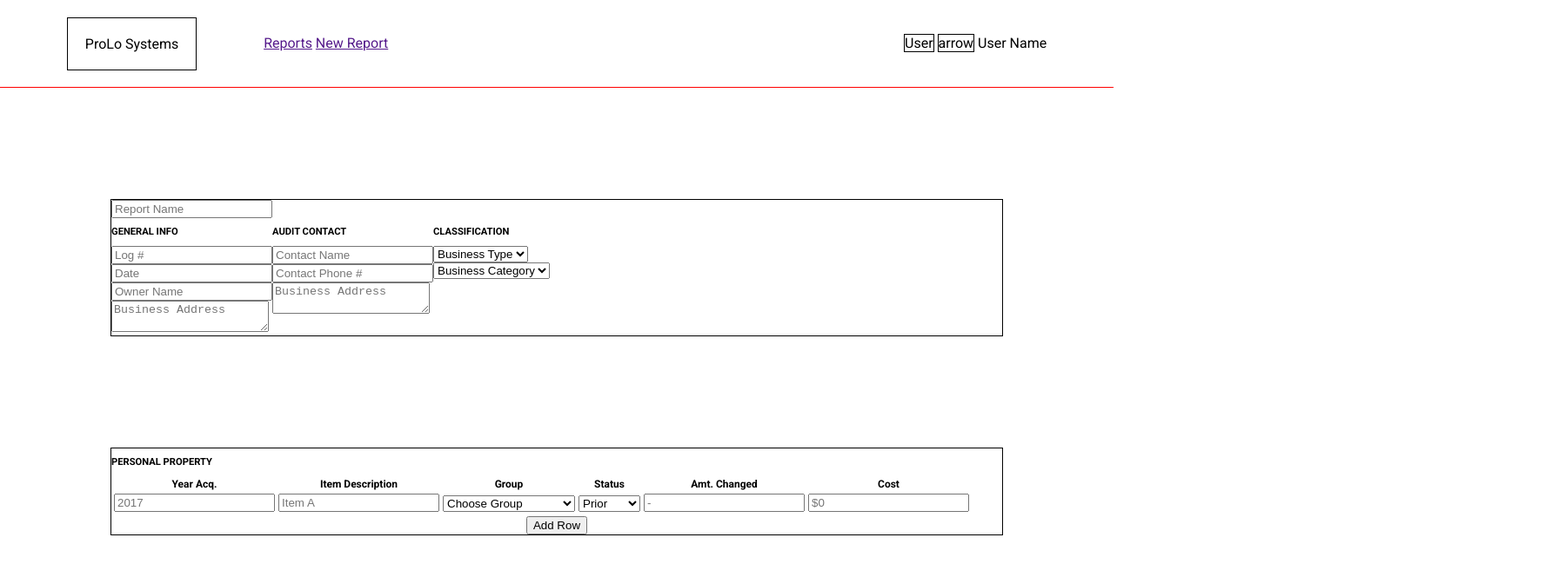
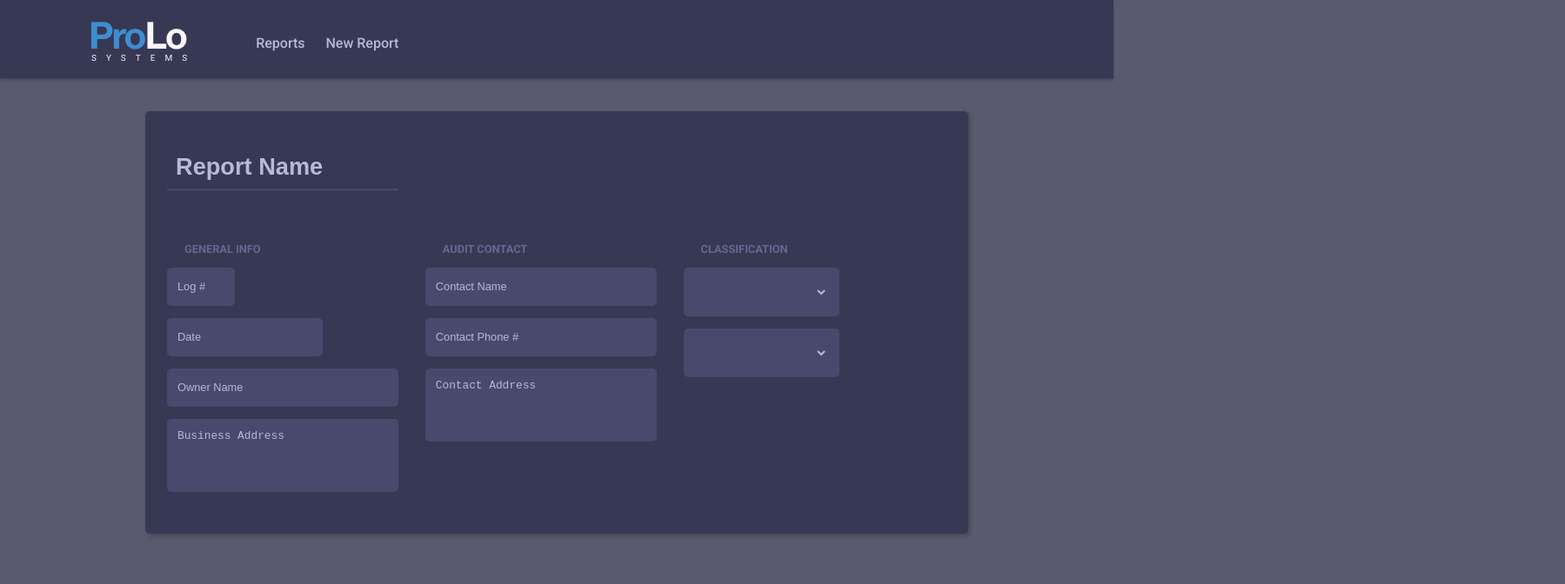
Before and after one commit to matthew-ia/prolo-systems, a plain HTML site: page src/index.html in a window 1280 px wide. Shown: the top 672 px of the page at 87% size, 1799 px wide, since content can reach past the window. Drawn offline with Linux system fonts and the light colour scheme.

Commit message:
Started CSS styles, still some bugs to work out

```diff
--- /dev/null
+++ b/src/css/Color Palette.css
@@ -0,0 +1,35 @@
+/* COLOR PALETTE */
+
+/* NOTE: do not use these css variables
+   just copy and paste the hex as needed. */
+
+:root {
+    /* Primary =========== */
+    /* =================== */
+    /* Darker */
+    --darker: #373853;
+    /* Dark */
+    --dark: #48496C;
+    /* Regular */
+    --regular: #666791;
+    /* Light */
+    --light: #B8B9D5;
+    /* Lighter */
+    --lighter: #FAF5FA;
+    /* Black */
+    --black: #323239;
+    /* Gray	*/
+    --gray: #595A6F;
+    /* Secondary ========= */
+    /* =================== */
+    /* Purple */
+    --purple: #827BCB;
+    /* Blue	*/
+    --blue: #3E8DD1;
+    /* Green */
+    --green: #3ED1AA;
+    /* Red */
+    --red: #F76644;
+    /* Yellow */
+    --yellow: #FFD41F;
+}
--- a/src/css/style.css
+++ b/src/css/style.css
@@ -1,22 +1,42 @@
-/* == Styles for ProLo Systems (Marathon Projects) */
+/* == Styles for ProLo Systems (Marathon Project) */
 
 html, body, ul, img {
     margin: 0;
     padding: 0;
+    color: #FAF5FA;
+}
+
+a {
+    color: #B8B9D5;
+    text-decoration: none;
+    font-weight: 500;
+    padding-right: 20px;
+    transition: 0.2s all ease-in-out;
+}
+
+a:hover {
+    color: #FAF5FA;
 }
 
 body {
     font-family: Roboto, Helvetica, Arial, sans-serif;
     font-size: 16px;
+    background-color: #595A6F;
 }
 
 h2 {
-    font-size: 0.7rem;
+    font-size: 0.8rem;
     text-transform: uppercase;
+    color: #666791;
 }
 
 th {
     font-size: 0.75rem;
+    text-align: left;
+}
+
+input::-webkit-input-placeholder, input, select, textarea {
+    font-size: 0.8rem;
 }
 
 #user-photo {
@@ -28,10 +48,12 @@ th {
 }
 
 #navbar {
-    position: relative;
-    height: 100px;
+    position: fixed;
+    top: 0;
+    height: 90px;
     width: 100%;
-    border-bottom: 1px solid red;
+    background-color: #373853;
+    box-shadow: 0px 2px 3px rgba(0, 0, 0, 0.25);
 }
 
 #nav-menu {
@@ -48,8 +70,8 @@ th {
     margin: 0;
     padding: 0;
     margin: auto;
-    padding-top: 20px;
-    padding-left: 6%;
+    padding-top: 14px;
+    padding-left: 8%;
 }
 
 #brand p {
@@ -72,8 +94,6 @@ th {
     display: inline;
 }
 
-#nav-menu li a {}
-
 #user-name {
     display: inline-block;
     margin: 0;
@@ -81,9 +101,11 @@ th {
 }
 
 .section {
-    border: 1px solid black;
-    width: 80%;
+    box-shadow: 2px 2px 5px rgba(0, 0, 0, 0.25);
+    width: 70%;
     margin: 10% auto;
+    background-color: #373853;
+    border-radius: 5px;
 }
 
 .section::after {
@@ -96,12 +118,182 @@ th {
     display: block;
 }
 
-.sub-section {
+#general h2 {
+    margin-bottom: 0;
+}
+
+#general, #affirmation {
+    padding: 25px;
+}
+
+#general .sub-section {
     float: left;
+    padding: 5px 14px;
+    width: 30%;
+}
+
+#general .sub-section:first-of-type {
+    padding-left: 0px;
 }
 
 .addRow {
     text-align: center;
 }
 
-.content-container {}
+#general input, #general select, #general textarea {
+    background-color: #48496C;
+    border: 2px solid #48496C;
+    margin: 14px 0px;
+    border-radius: 5px;
+    width: 90%;
+    height: 20px;
+    padding: 10px;
+}
+
+#general .select-container {
+    background-color: #48496C;
+    border: 2px solid #48496C;
+    margin: 14px 0px;
+    border-radius: 5px;
+}
+
+#general .sub-section:nth-of-type(3) {
+    width: 20%;
+}
+
+#general select {
+    width: 95%;
+}
+
+#general input[name="logNumber"] {
+    width: 20%;
+    margin: 14px 10px 0 0;
+    display: inline-block;
+}
+
+#general input[name="date"] {
+    width: 57.5%;
+    display: inline-block;
+    margin: 14px 0 0 0;
+}
+
+#general textarea {
+    resize: none;
+    margin-top: 0px;
+    height: 60px;
+}
+
+input:focus, select:focus, textarea:focus {
+    outline: none !important;
+    border-bottom: 2px solid #666791;
+    transition: all 0.2s ease-in-out;
+}
+
+#general input:focus, #general select:focus, #general textarea:focus {
+    border: 2px solid #666791 !important;
+}
+
+textarea::-webkit-input-placeholder {
+    color: #B8B9D5;
+}
+
+#general select {
+    color: #B8B9D5;
+}
+
+#general input::-webkit-input-placeholder {
+    color: #B8B9D5;
+}
+
+input, select {
+    background-color: #373853;
+    border: none;
+    border-bottom: 2px solid #373853;
+    color: #FAF5FA;
+}
+
+select {
+    color: #666791;
+    -moz-appearance: none;
+}
+
+input::-webkit-input-placeholder {
+    color: #666791;
+}
+
+#general input[name="reportName"] {
+    background-color: transparent;
+    /*border: 2px solid #373853;*/
+    /*box-shadow: 2px 0 0 0 #373853;*/
+    border-radius: 0 !important;
+    border-width: 0 0 2px 0;
+    border-bottom: 2px solid #48496C;
+    font-size: 1.7rem;
+    height: 30px;
+    width: 27.5%;
+    font-weight: bold;
+}
+
+#general input[name="reportName"]::-webkit-input-placeholder {
+    font-size: 1.7rem;
+    font-weight: bold;
+}
+
+#general input[name="reportName"]:focus {
+    outline: none !important;
+    border: none !important;
+    border-bottom: 2px solid #666791 !important;
+    transition: all 0.2s ease-in-out;
+}
+
+:not(#general) .section h2 {
+    padding: 30px 0 0 20px;
+}
+
+table {
+    border-collapse: collapse;
+    width: 100%;
+    table-layout: fixed;
+}
+
+thead tr {
+    height: 40px;
+    background-color: #48496C;
+}
+
+thead tr th:first-of-type {
+    padding-left: 20px;
+}
+
+tbody tr td:first-child {
+    padding-left: 20px;
+}
+
+#personal th, #personal td input {
+    min-width: calc(100%/6);
+}
+
+#vehicles th, #vehicles td {
+    width: calc(100%/9);
+}
+
+.addRow {
+    height: 40px;
+    border-top: 1px solid #666791;
+    padding: 10px;
+}
+
+button {
+    background-color: #666791;
+    border: none;
+    padding: 10px;
+    color: #FAF5FA;
+}
+
+#affirmation input {
+    margin-left: 40px;
+}
+
+#affirmation button {
+    margin: 20px 0 0 20px;
+}
--- a/src/index.html
+++ b/src/index.html
@@ -3,10 +3,7 @@ Team: The Boys that are Back in Town (BoBaT)
 
 Authors: Matthew Alicea, Braxton Coats, Maximilian Finnican,
 & Guillaume Gutkin Nicolas
-
-Lap 2: HTML
 -->
-
 
 <!doctype html>
 <html lang="en">
@@ -21,13 +18,10 @@ Lap 2: HTML
 </head>
 
 <body>
-  <div id="navbar-container">
-    <!-- TODO: fix this so its fixed, but elements inside it look as they do now -->
-
   <!-- NAVBAR MENU -->
   <div id="navbar">
     <div id="brand">
-        <p>ProLo Systems</p>
+      <img src="images/prolo-logo.png">
     </div>
     <nav>
       <ul id="nav-menu">
@@ -35,7 +29,7 @@ Lap 2: HTML
         <li><a href="">New Report</a></li>
       </ul>
     </nav>
-      <!-- ACCOUNT INFO -->
+    <!-- ACCOUNT CLUSTER
     <div id="account-cluster">
       <ul id="account">
         <li id="user-photo">User</li>
@@ -43,13 +37,21 @@ Lap 2: HTML
         <li id="user-name">User Name</li>
       </ul>
     </div>
-    </div>
+    -->
   </div>
 
-  <div class="content-container">
+
+  <div id="content-container">
+    <!-- NOTE: we will dynamically populate inside of this container
+         instead of having multiple pages for the report sections. Also could
+         use this same method to dynamically show the overview/review.
+
+         Essentially we want the section div to be saved as an object that we
+         can add or remove from the DOM, like the heat index table workouts -->
+
     <!-- GENERAL -->
-    <div class="section">
-      <form id="general">
+    <div class="section" id="general">
+      <form>
         <input type="text" name="reportName" placeholder="Report Name">
         <div id="general-info" class="sub-section">
           <h2>General Info</h2>
@@ -62,22 +64,26 @@ Lap 2: HTML
           <h2>Audit Contact</h2>
           <input type="text" name="contactName" placeholder="Contact Name">
           <input type="text" name="contactPhoneNumber" placeholder="Contact Phone #">
-          <textarea name="contactAddress" placeholder="Business Address"></textarea>
+          <textarea name="contactAddress" placeholder="Contact Address"></textarea>
         </div>
         <div id="classification" class="sub-section">
           <h2>Classification</h2>
+          <div class="select-container">
             <select name="businessCategory">
               <option value="" disabled selected>Business Type</option>
               <option value="1">Category 1</option>
               <option value="2">Category 2</option>
               <option value="3">Category 3</option>
             </select>
+          </div>
+          <div class="select-container">
             <select name="businessType">
               <option value="" disabled selected>Business Category</option>
               <option value="1">Type 1</option>
               <option value="2">Type 2</option>
               <option value="3">Type 3</option>
             </select>
+          </div>
         </div>
       </form>
     </div>
@@ -212,9 +218,9 @@ Lap 2: HTML
     </div>
 
     <!-- AFFIRMATION -->
-    <div class="section">
+    <div class="section" id="affirmation">
       <h2>Affirmation</h2>
-      <form id="affirmation">
+      <form>
         <table>
           <tr>
             <td><label>Signature<input type="text" name="signature" placeholder="Your Name"></label></td>
```
Also changed, not shown: src/css/Color Palette.txt (added), src/images/prolo-logo.png (added), src/images/prolo-logo@2x.png (added). Lines whose indentation alone changed are shown as unchanged.
